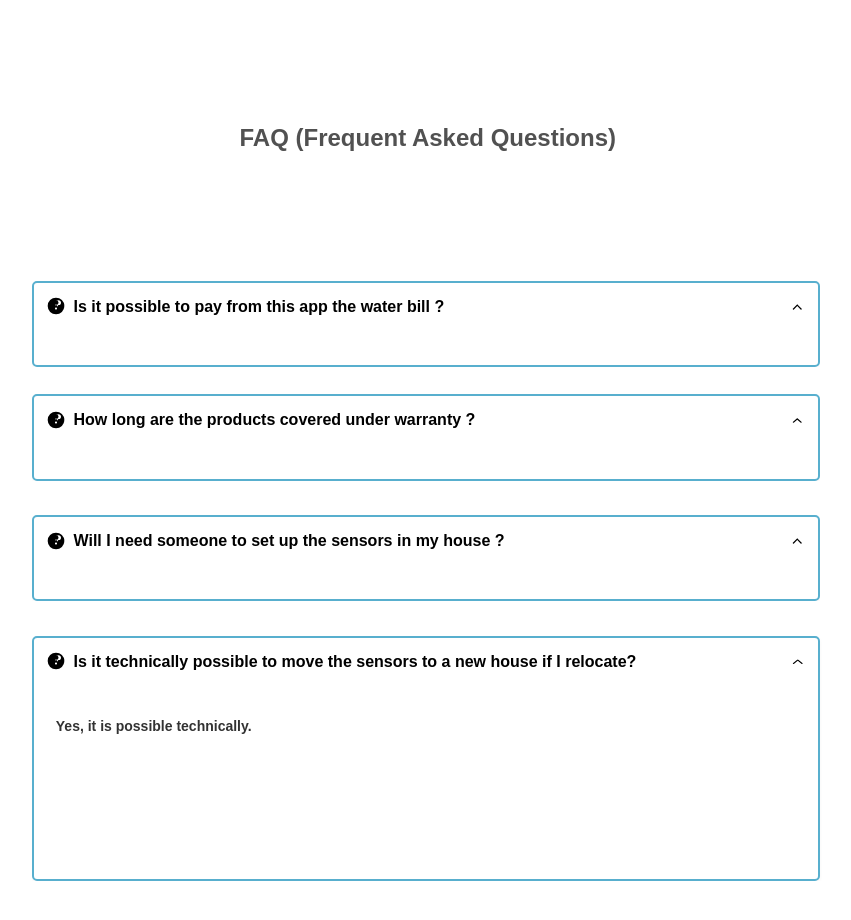
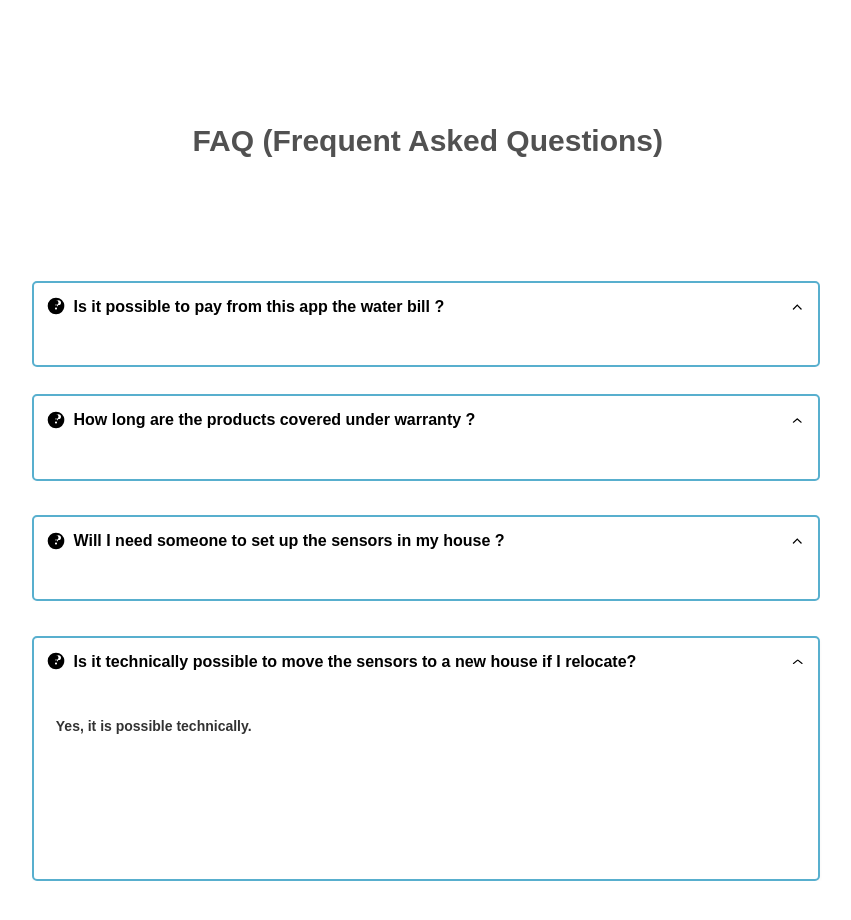
Before and after one commit to Aqualana/landing-page, a React (Vite) app: page / in a window 1280 px wide. Shown: the part 3680-4600 px from the top of the page, without its empty margins (191-1042 px from the left). Built offline with nearby package versions, Linux system fonts and the light colour scheme.

Commit message:
link copyright

```diff
--- a/src/BlocksContentH3TitleCenter/BlocksContentH3TitleCenter.css
+++ b/src/BlocksContentH3TitleCenter/BlocksContentH3TitleCenter.css
@@ -10,7 +10,7 @@
   color: #515151;
   text-align: center;
   font-family: "CalSans-SemiBold", sans-serif;
-  font-size: 24px;
+  font-size: 30px;
   font-weight: 700;
   position: absolute;
   right: 1.46%;
--- a/src/MacBookPro141/MacBookPro141.jsx
+++ b/src/MacBookPro141/MacBookPro141.jsx
@@ -212,7 +212,7 @@ export const MacBookPro141 = ({ className, ...props }) => {
         <div className="copyright-2025-all-rights-reserved-aqualana"
           onClick={() => {
             const link = document.createElement("a");
-            link.href = "C:\Users\admin\Desktop\INE3\Aqualana_Copyright.pdf"; // Replace with your PDF file path
+            link.href = "C:/Users/admin/Desktop/INE3/Aqualana_Copyright.pdf"; // Replace with your PDF file path
             link.download = "Copyright-2025-Aqualana.pdf"; // Name for the downloaded file
             link.click();
           }}
```
